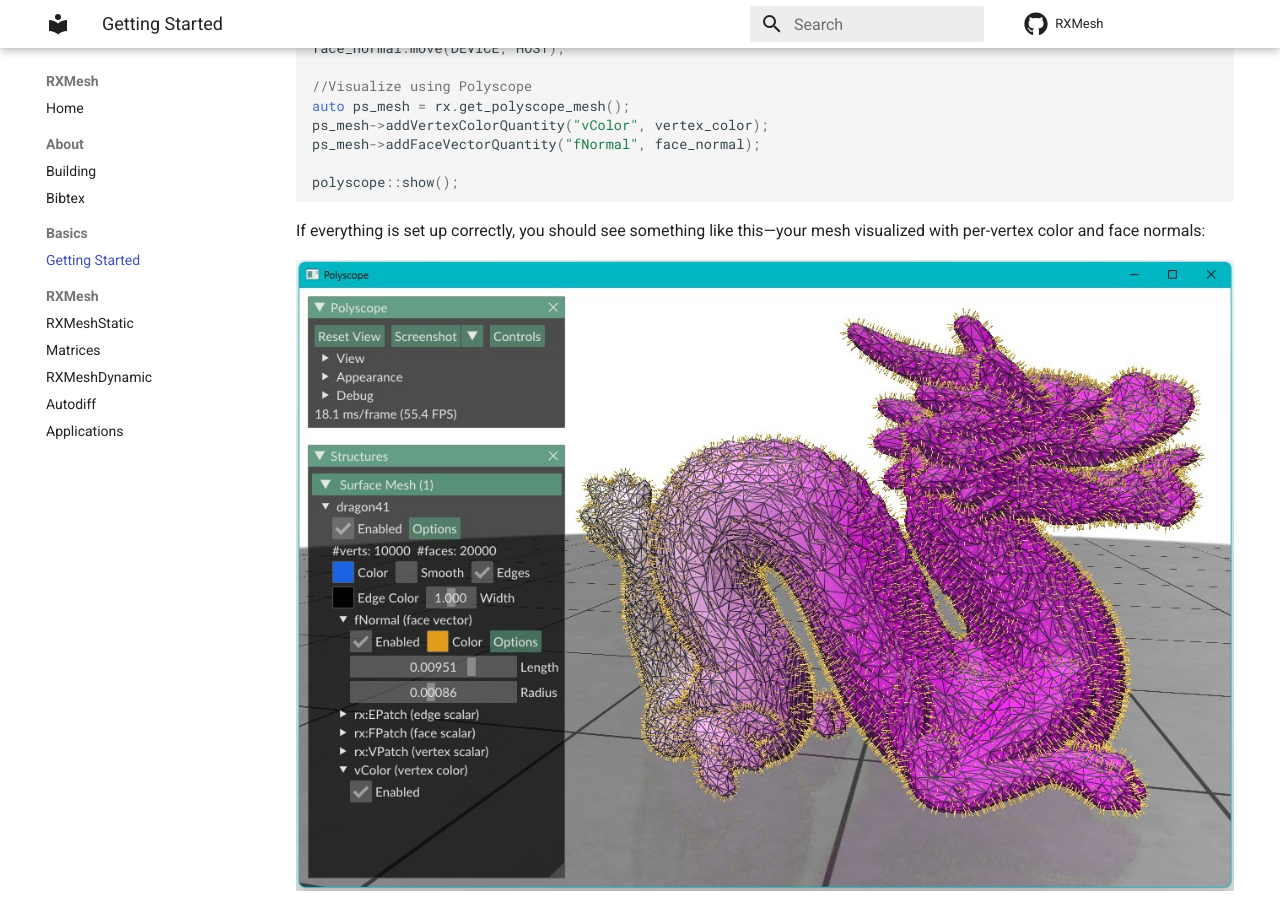
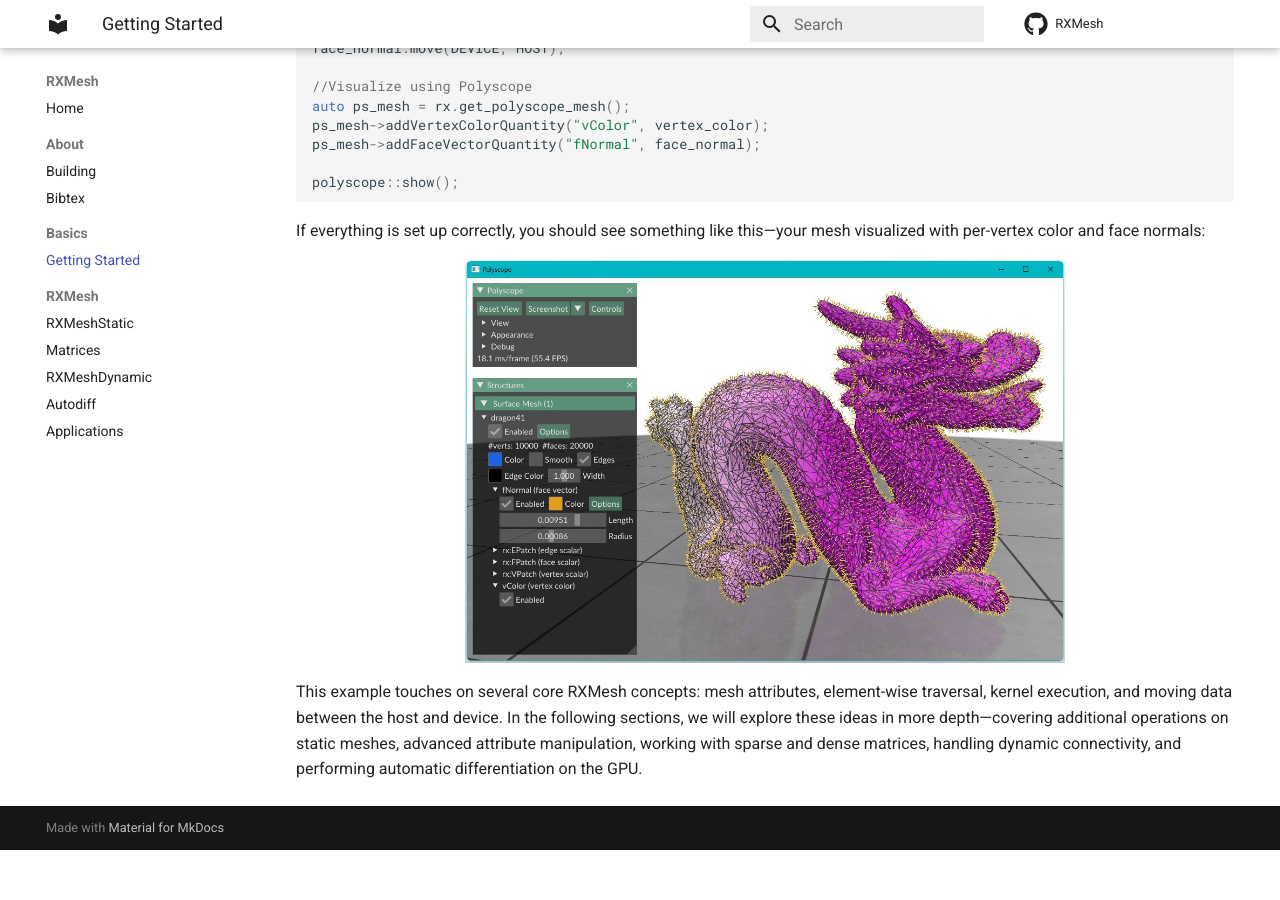
Before and after one commit to Ahdhn/RXMeshDocs, an MkDocs documentation site: the page built from docs/basics/basic.md, in a window 1280 px wide and 900 px high, scrolled down 1424 px. Built offline with MkDocs 1.6.1 and Material for MkDocs 9.7.7, drawn with Linux system fonts in a browser that asks for light colours; comment, search, counter and statistics services are not loaded; after the commit the page ends 2274 px from its top, so only the background shows below that.

Commit message:
fix dragon fig

```diff
--- a/docs/basics/basic.md
+++ b/docs/basics/basic.md
@@ -71,7 +71,9 @@ polyscope::show();
 
 If everything is set up correctly, you should see something like this—your mesh visualized with per-vertex color and face normals:
 
-![Dragon](dragon.jpg)
+<figure markdown="span">
+  ![Dragon](dragon.jpg){ width="600"}
+</figure>
 
 
 This example touches on several core RXMesh concepts: mesh attributes, element-wise traversal, kernel execution, and moving data between the host and device. In the following sections, we will explore these ideas in more depth—covering additional operations on static meshes, advanced attribute manipulation, working with sparse and dense matrices, handling dynamic connectivity, and performing automatic differentiation on the GPU.
```
